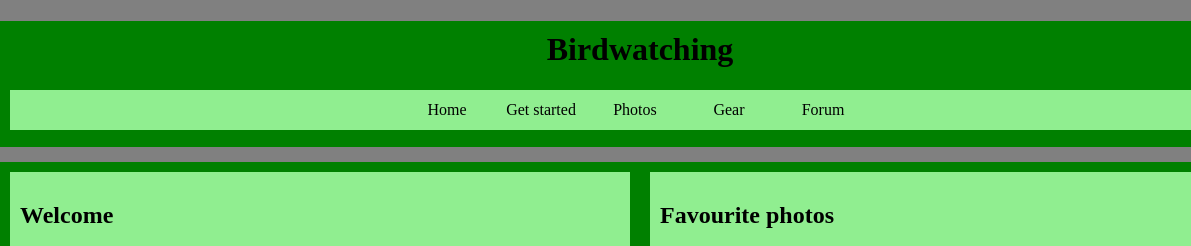
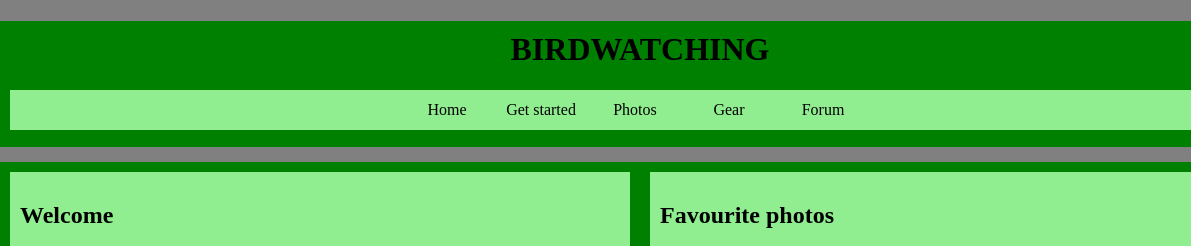
Before and after one commit to Jay-Rudel/CS408-4.2-Lab, a website: page index.html in a window 1280 px wide. Shown: the top 246 px of the page, 0-1191 px from the left. Drawn offline with Linux system fonts and the light colour scheme.

Commit message:
Changing text to make it look fun :)

```diff
--- a/index.html
+++ b/index.html
@@ -12,7 +12,7 @@
 
   <body>
     <header class="birdWatching">
-      <h1 class="birdTitle">Birdwatching</h1>
+      <h1 class="birdTitle">BIRDWATCHING</h1>
       <img src="img/dove.png" alt="a simple dove logo" class="logo">
 
       <nav class="divBar">
```
